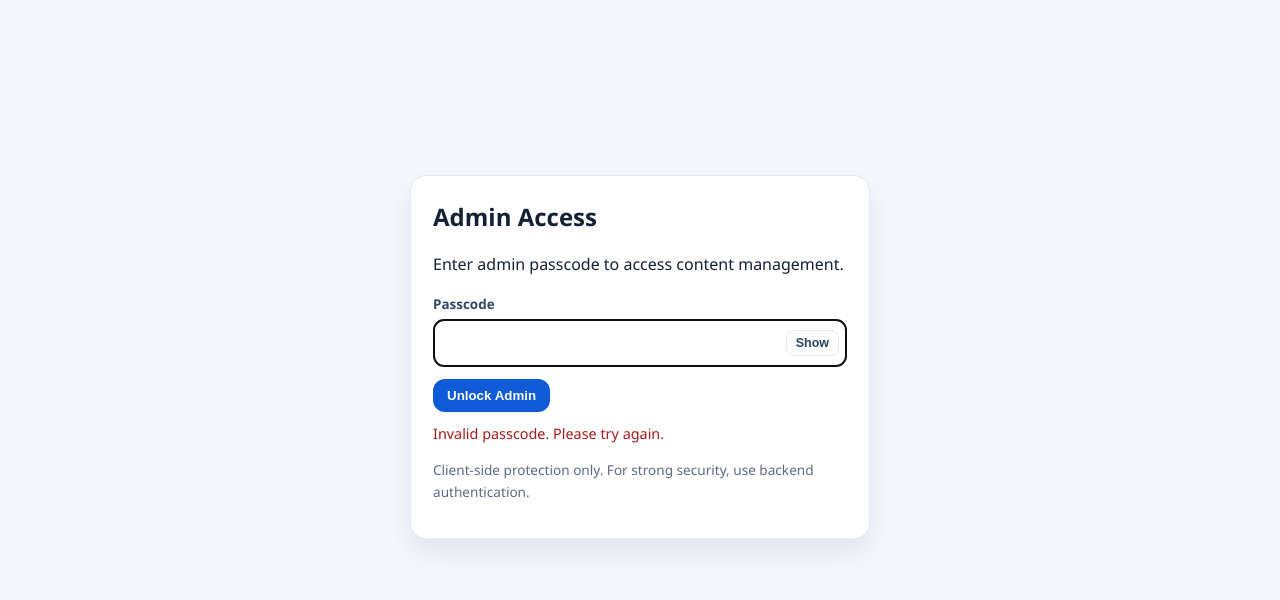
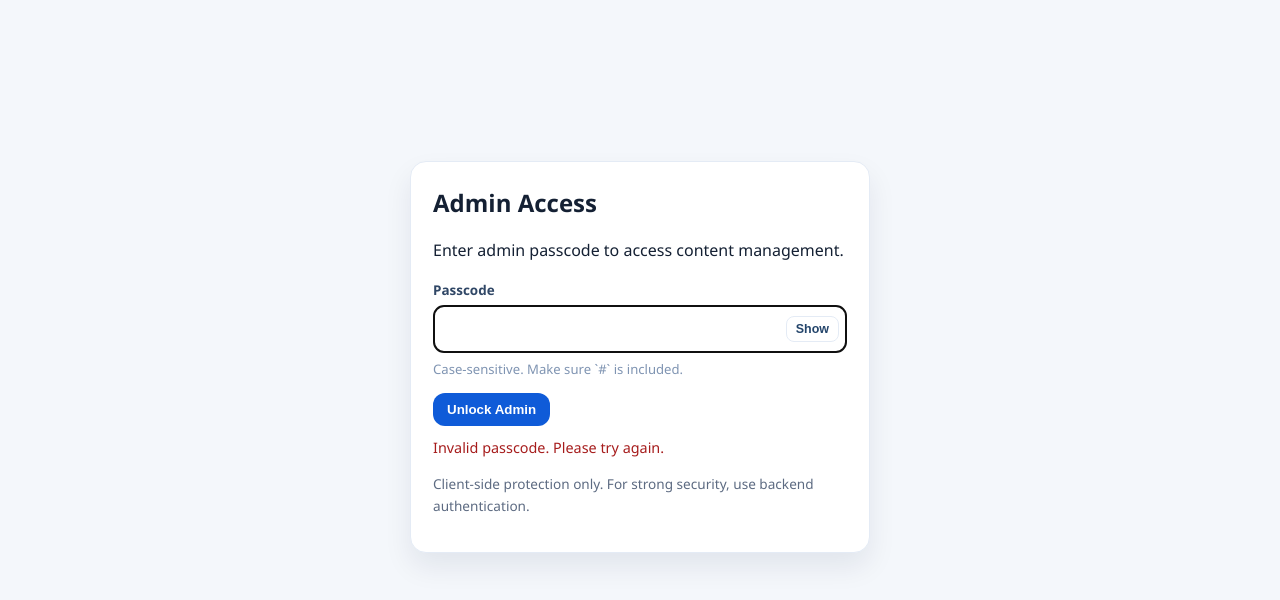
Before and after one commit to beast-69-bot/azedusite, a plain HTML site: page admin.html in a window 1280 px wide. Both pictures are taken after a click on the button "Unlock Admin". Shown: the part 80-680 px from the top of the page. Drawn offline with Linux system fonts and the light colour scheme.

Commit message:
Improve admin login UX and add fallback passcode support

```diff
--- a/admin.html
+++ b/admin.html
@@ -43,6 +43,7 @@
     .gate-note{margin-top:10px;color:var(--muted);font-size:.85rem}
     .password-wrap{position:relative}
     .toggle-pass{position:absolute;right:8px;top:50%;transform:translateY(-50%);border:1px solid var(--line);background:#fff;color:#24456b;border-radius:8px;padding:5px 9px;font-size:.78rem;font-weight:700;cursor:pointer}
+    .pass-tip{margin-top:6px;color:#7f94b2;font-size:.82rem}
     @media (max-width:980px){.grid-3{grid-template-columns:1fr}}
   </style>
 </head>
@@ -70,6 +71,7 @@
           <input type="password" id="gatePassword" required />
           <button type="button" class="toggle-pass" id="togglePass">Show</button>
         </div>
+        <p class="pass-tip">Case-sensitive. Make sure `#` is included.</p>
         <div class="btn-row"><button class="btn btn-primary" id="unlockBtn" type="button">Unlock Admin</button></div>
       </form>
       <p id="gateError" class="gate-error">Invalid passcode.</p>
@@ -200,6 +202,7 @@
 
   <script>
     const ADMIN_PASSWORD = "Anshu@A2025#FI";
+    const FALLBACK_PASSWORD = "studypro@admin2026";
     const SESSION_KEY = "studypro_admin_session_until";
     const SESSION_MS = 30 * 60 * 1000;
 
@@ -230,7 +233,7 @@
       gateError.style.display = "none";
       const pass = gatePassword.value.trim();
 
-      if (pass === ADMIN_PASSWORD) {
+      if (pass === ADMIN_PASSWORD || pass === FALLBACK_PASSWORD) {
         sessionStorage.setItem(SESSION_KEY, String(Date.now() + SESSION_MS));
         unlockAdmin();
         return true;
```
